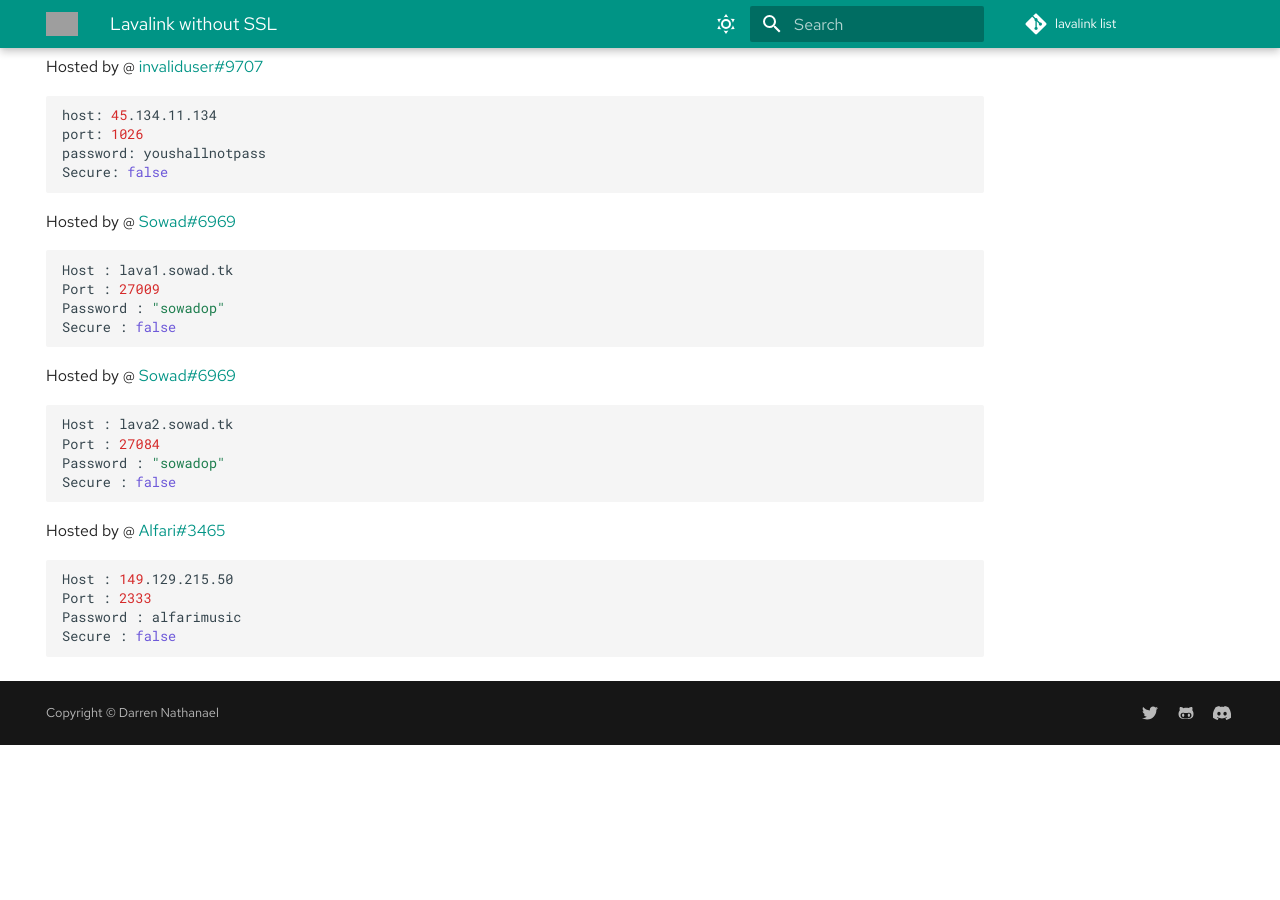
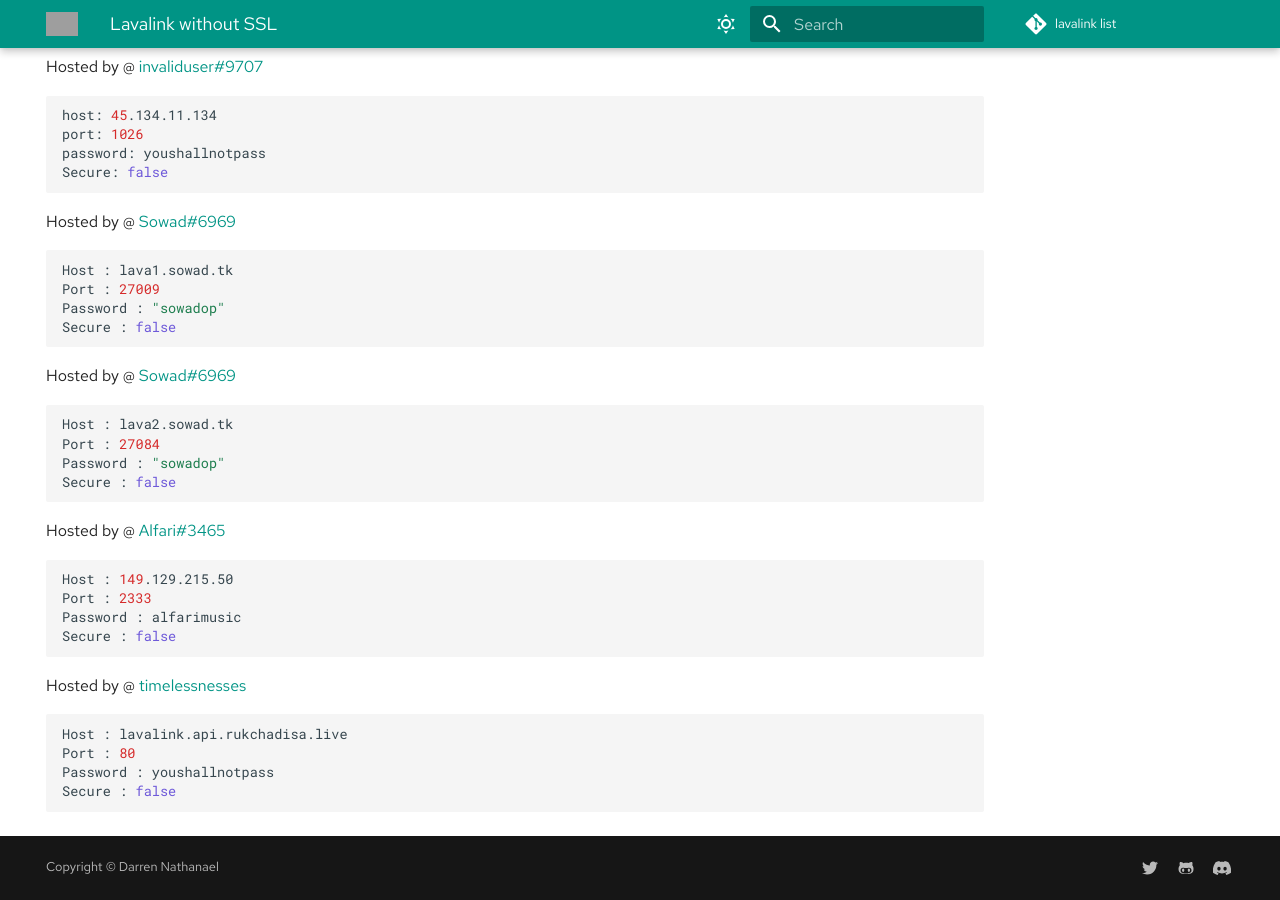
Before and after one commit to DarrenOfficial/lavalink-list, an MkDocs documentation site: the page built from docs/NoSSL/lavalink-without-ssl.md, in a window 1280 px wide and 900 px high, scrolled down 2185 px. Built offline with MkDocs 1.6.1 and Material for MkDocs 9.7.7, drawn with Linux system fonts in a browser that asks for light colours; comment, search, counter and statistics services are not loaded; before the commit the page ends 2930 px from its top, so only the background shows below that; grey boxes are pictures that could not be loaded.

Commit message:
timelessnesses's lavalink (#208)
timelessnesses's lavalink (cloudflare for domain linking)

````diff
--- a/docs/NoSSL/lavalink-without-ssl.md
+++ b/docs/NoSSL/lavalink-without-ssl.md
@@ -139,3 +139,10 @@ Port : 2333
 Password : alfarimusic
 Secure : false
 ```
+Hosted by @ [timelessnesses](https://rukchadisa.live)
+```bash
+Host : lavalink.api.rukchadisa.live
+Port : 80
+Password : youshallnotpass
+Secure : false
+```
````
